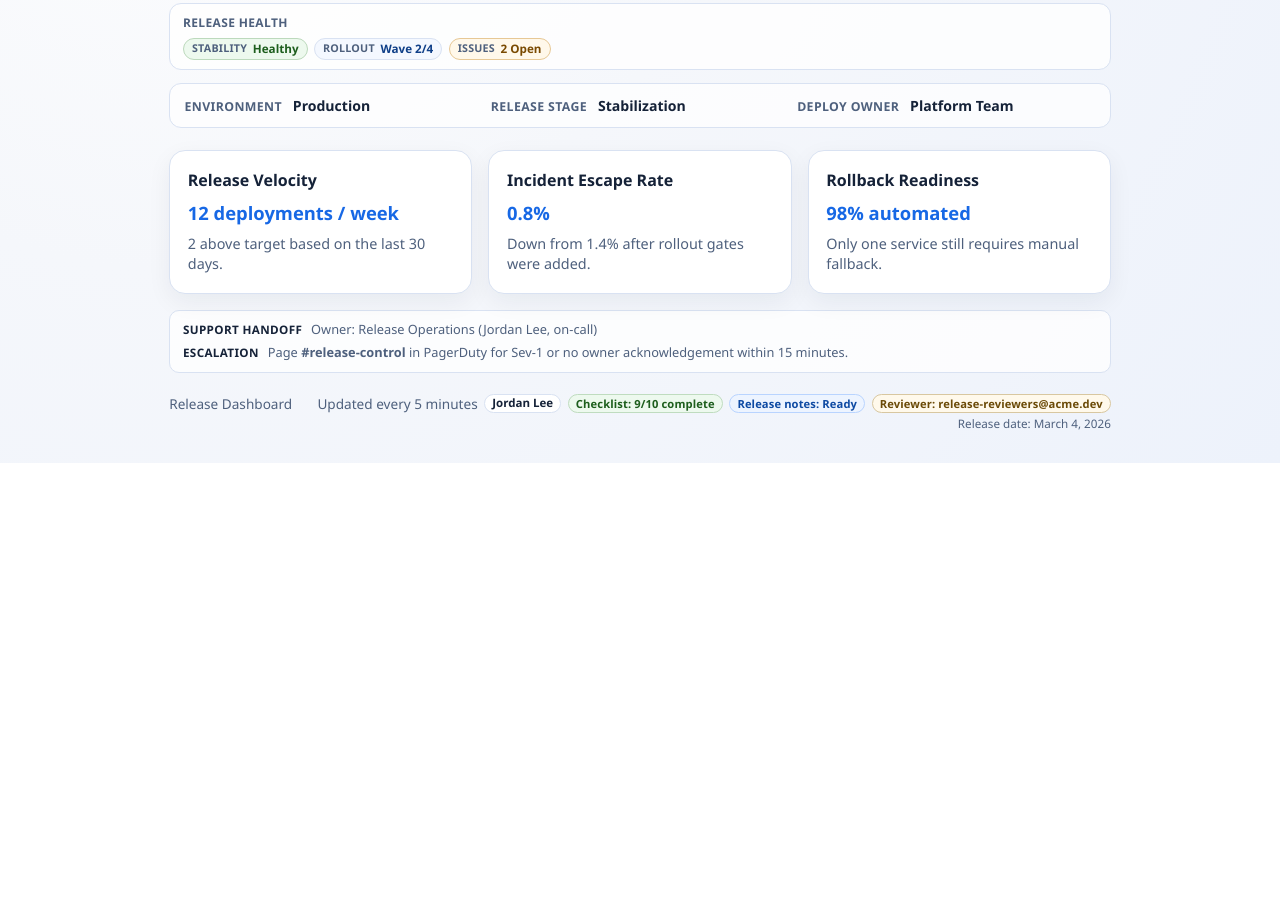
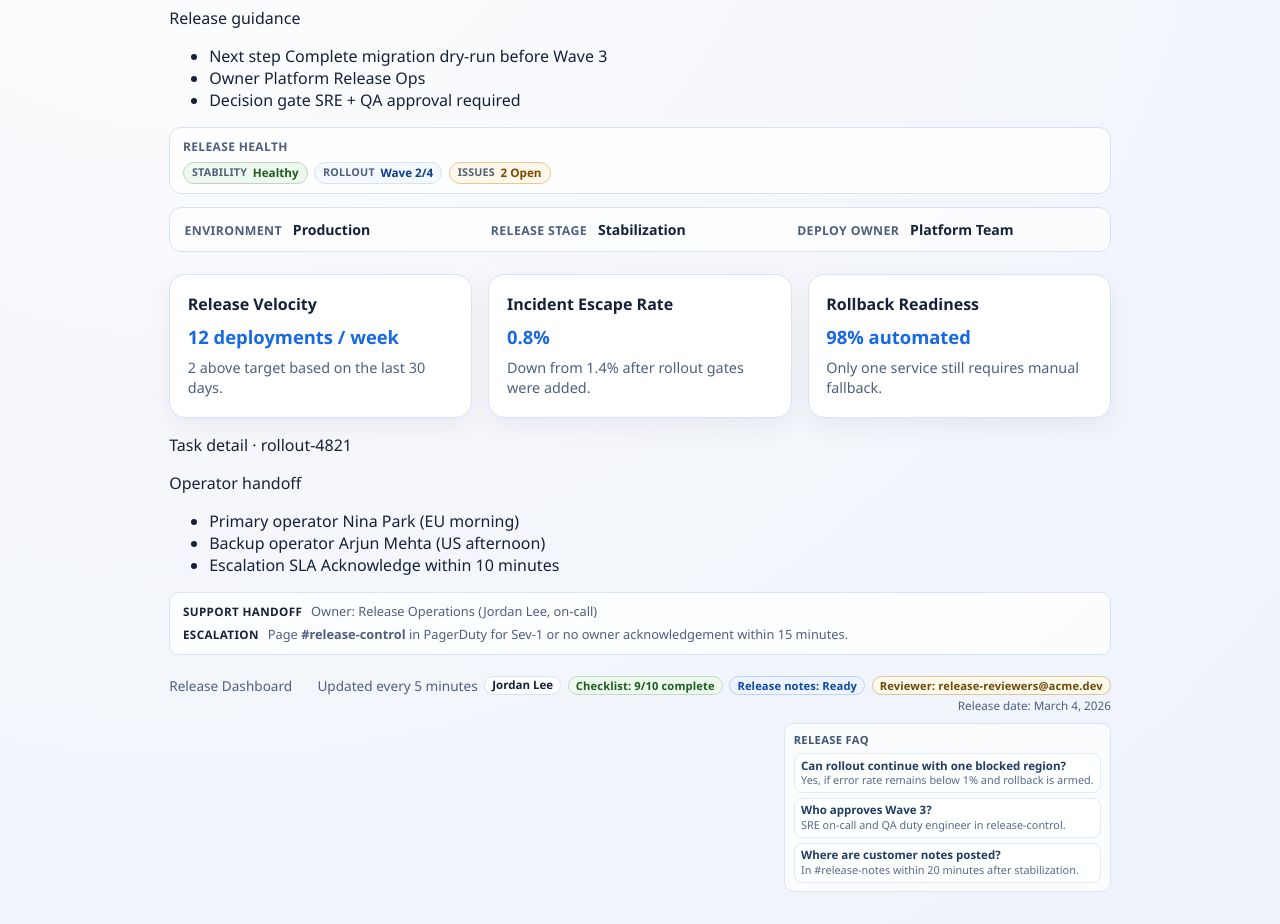
Before and after one commit to abhinsharma/linear-app, a website built with Vite: page index.html in a window 1280 px wide. Shown: the part 478-1402 px from the top of the page. Before the commit the page ends 941 px from the top, so only its background shows below. Built offline with nearby package versions, Linux system fonts and the light colour scheme.

Commit message:
feat(footer): add compact release FAQ section

```diff
--- a/src/main.js
+++ b/src/main.js
@@ -54,6 +54,51 @@ const releaseHealth = [
   }
 ];
 
+const releaseGuidance = [
+  {
+    label: 'Next step',
+    value: 'Complete migration dry-run before Wave 3'
+  },
+  {
+    label: 'Owner',
+    value: 'Platform Release Ops'
+  },
+  {
+    label: 'Decision gate',
+    value: 'SRE + QA approval required'
+  }
+];
+
+const taskDetailHandoff = [
+  {
+    label: 'Primary operator',
+    value: 'Nina Park (EU morning)'
+  },
+  {
+    label: 'Backup operator',
+    value: 'Arjun Mehta (US afternoon)'
+  },
+  {
+    label: 'Escalation SLA',
+    value: 'Acknowledge within 10 minutes'
+  }
+];
+
+const releaseFaq = [
+  {
+    question: 'Can rollout continue with one blocked region?',
+    answer: 'Yes, if error rate remains below 1% and rollback is armed.'
+  },
+  {
+    question: 'Who approves Wave 3?',
+    answer: 'SRE on-call and QA duty engineer in release-control.'
+  },
+  {
+    question: 'Where are customer notes posted?',
+    answer: 'In #release-notes within 20 minutes after stabilization.'
+  }
+];
+
 const cards = features
   .map(
     (feature) => `
@@ -89,6 +134,39 @@ const releaseHealthChips = releaseHealth
   )
   .join('');
 
+const releaseGuidanceItems = releaseGuidance
+  .map(
+    (item) => `
+      <li class="release-guidance-item">
+        <span>${item.label}</span>
+        ${item.value}
+      </li>
+    `
+  )
+  .join('');
+
+const taskDetailHandoffItems = taskDetailHandoff
+  .map(
+    (item) => `
+      <li class="operator-handoff-item">
+        <span>${item.label}</span>
+        ${item.value}
+      </li>
+    `
+  )
+  .join('');
+
+const releaseFaqItems = releaseFaq
+  .map(
+    (item) => `
+      <li class="release-faq-item">
+        <p class="release-faq-question">${item.question}</p>
+        <p class="release-faq-answer">${item.answer}</p>
+      </li>
+    `
+  )
+  .join('');
+
 document.querySelector('#app').innerHTML = `
   <main class="dashboard" aria-label="Release dashboard">
     <section class="hero">
@@ -108,6 +186,13 @@ document.querySelector('#app').innerHTML = `
       ${railItems}
     </section>
 
+    <section class="release-guidance-ribbon" aria-label="Release guidance ribbon">
+      <p class="release-guidance-title">Release guidance</p>
+      <ul class="release-guidance-list">
+        ${releaseGuidanceItems}
+      </ul>
+    </section>
+
     <section class="release-health-strip" aria-label="Release health summary">
       <p class="release-health-title">Release health</p>
       <ul class="release-health-list">
@@ -123,6 +208,16 @@ document.querySelector('#app').innerHTML = `
 
     <section class="feature-grid" aria-label="Core release metrics">
       ${cards}
+    </section>
+
+    <section class="task-detail-view" aria-label="Task detail view">
+      <p class="task-detail-title">Task detail · rollout-4821</p>
+      <article class="operator-handoff-panel" aria-label="Operator handoff panel">
+        <p class="operator-handoff-title">Operator handoff</p>
+        <ul class="operator-handoff-list">
+          ${taskDetailHandoffItems}
+        </ul>
+      </article>
     </section>
 
     <section class="support-handoff" aria-label="Support handoff note">
@@ -147,6 +242,12 @@ document.querySelector('#app').innerHTML = `
           </a>
         </p>
         <p class="footer-release-note">Release date: March 4, 2026</p>
+        <section class="release-faq" aria-label="Release FAQ">
+          <p class="release-faq-title">Release FAQ</p>
+          <ul class="release-faq-list">
+            ${releaseFaqItems}
+          </ul>
+        </section>
       </div>
     </footer>
   </main>
--- a/src/styles.css
+++ b/src/styles.css
@@ -360,3 +360,52 @@ body {
   letter-spacing: 0.03em;
   text-transform: uppercase;
 }
+
+.release-faq {
+  margin-top: 0.45rem;
+  padding: 0.5rem 0.55rem;
+  border: 1px solid #dbe5f4;
+  border-radius: 10px;
+  background: rgba(255, 255, 255, 0.76);
+  max-width: 420px;
+}
+
+.release-faq-title {
+  margin: 0;
+  color: #3f5678;
+  font-size: 0.7rem;
+  font-weight: 700;
+  letter-spacing: 0.03em;
+  text-transform: uppercase;
+}
+
+.release-faq-list {
+  margin: 0.38rem 0 0;
+  padding: 0;
+  list-style: none;
+  display: grid;
+  gap: 0.3rem;
+}
+
+.release-faq-item {
+  margin: 0;
+  padding: 0.3rem 0.4rem;
+  border-radius: 8px;
+  border: 1px solid #e2eaf7;
+  background: rgba(255, 255, 255, 0.88);
+}
+
+.release-faq-question {
+  margin: 0;
+  color: #213d61;
+  font-size: 0.72rem;
+  font-weight: 700;
+  line-height: 1.25;
+}
+
+.release-faq-answer {
+  margin: 0.14rem 0 0;
+  color: #556a87;
+  font-size: 0.68rem;
+  line-height: 1.3;
+}
```
